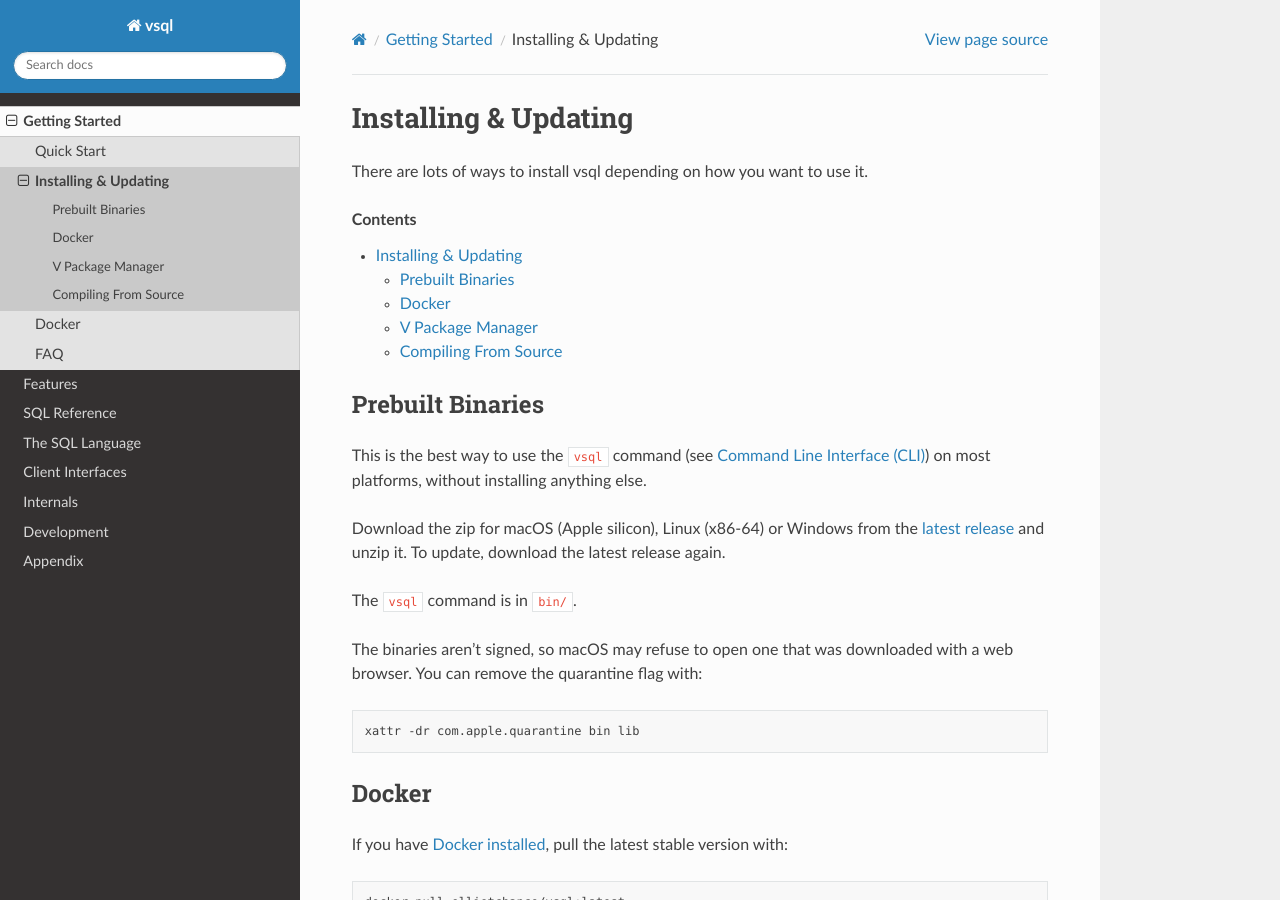
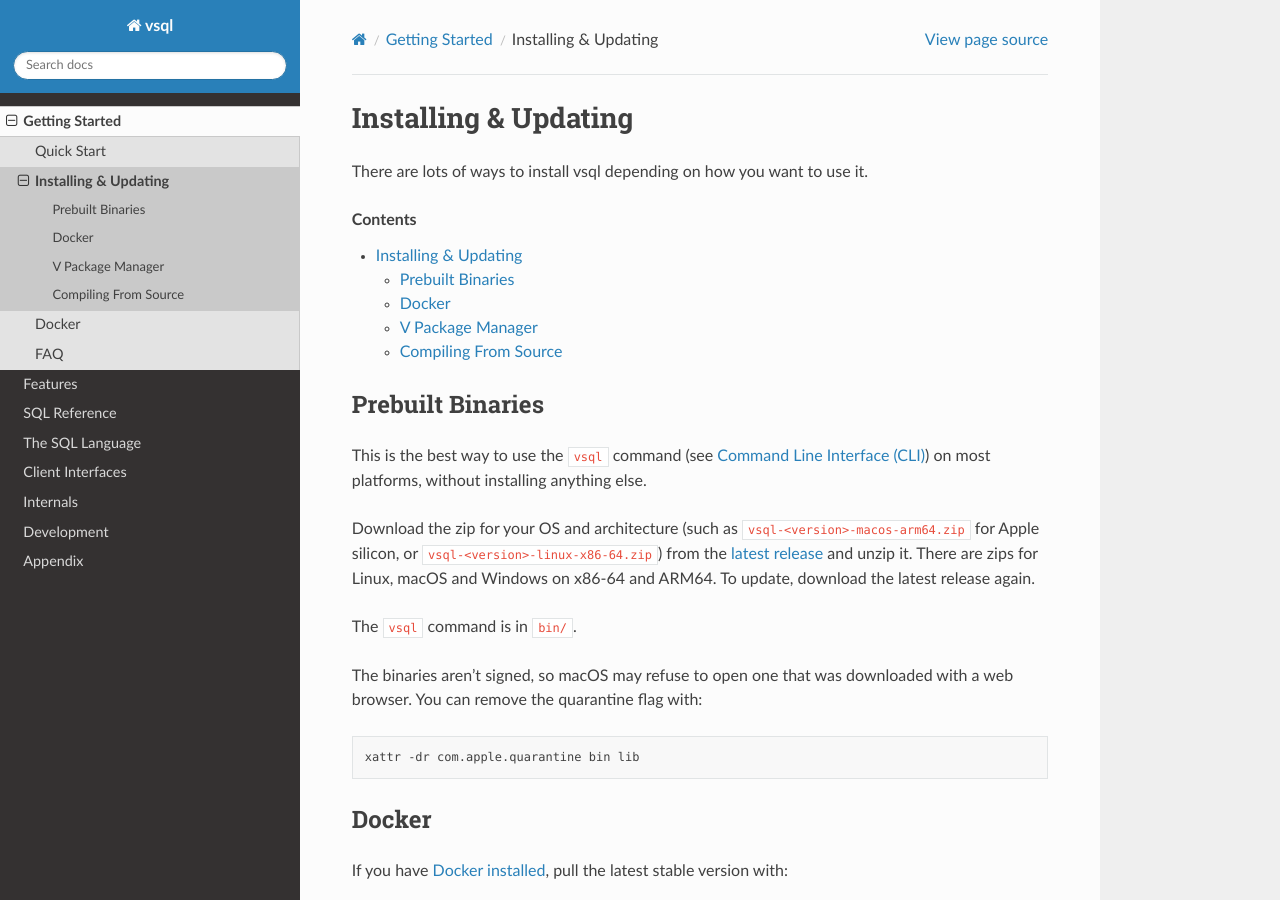
Before and after one commit to elliotchance/vsql, a Sphinx documentation site: the page built from docs/install.rst, in a window 1280 px wide and 900 px high. Built offline with Sphinx 7.4.7 and the Read the Docs theme 3.1.0, drawn with Linux system fonts in a browser that asks for light colours.

Commit message:
ci: Test and release each OS on x86-64 and ARM64
Each OS job is now a matrix over x86-64 and ARM64 ("Linux (x86-64)",
...), so the tests run and a release zip is built on all six. The checks
that don't depend on the OS only run on Linux (x86-64). The release zips
have the architecture in their name, such as
vsql-v0.34.0-linux-x86-64.zip.

psql is installed for the server tests on the runners that don't have it
(Linux and Windows on ARM64). On Linux ARM64, V's backtrace after a panic
message can crash, which exits with 255 instead of 1 (vlang/v#31422), so
test_panics allows that there.

Co-Authored-By: Claude Opus 5.5 <noreply@anthropic.com>

```diff
--- a/docs/install.rst
+++ b/docs/install.rst
@@ -11,9 +11,12 @@ Prebuilt Binaries
 This is the best way to use the ``vsql`` command (see :doc:`cli`) on most
 platforms, without installing anything else.
 
-Download the zip for macOS (Apple silicon), Linux (x86-64) or Windows from the
+Download the zip for your OS and architecture (such as
+``vsql-<version>-macos-arm64.zip`` for Apple silicon, or
+``vsql-<version>-linux-x86-64.zip``) from the
 `latest release <https://github.com/elliotchance/vsql/releases/latest>`_ and
-unzip it. To update, download the latest release again.
+unzip it. There are zips for Linux, macOS and Windows on x86-64 and ARM64. To
+update, download the latest release again.
 
 The ``vsql`` command is in ``bin/``.
 
```
Also changed, not shown: 3 other files.
